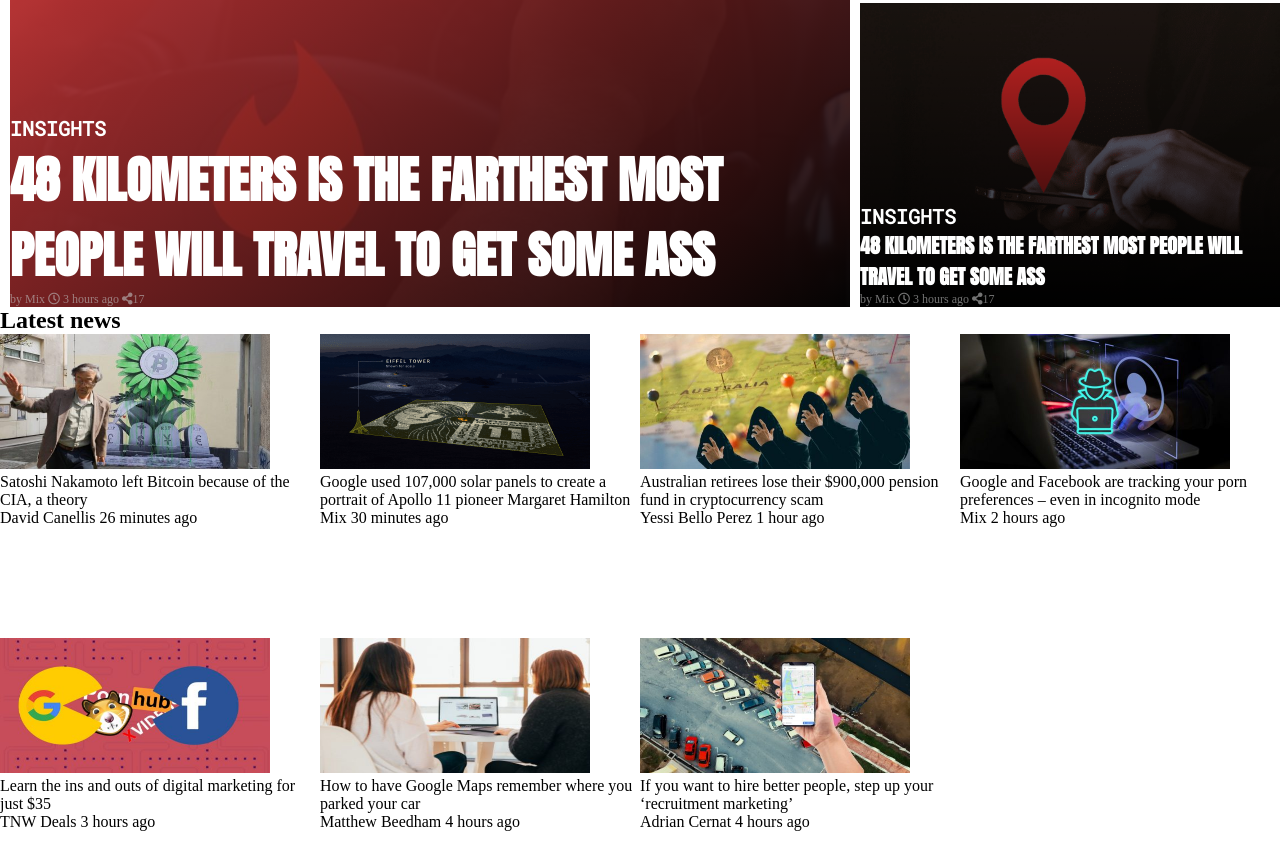
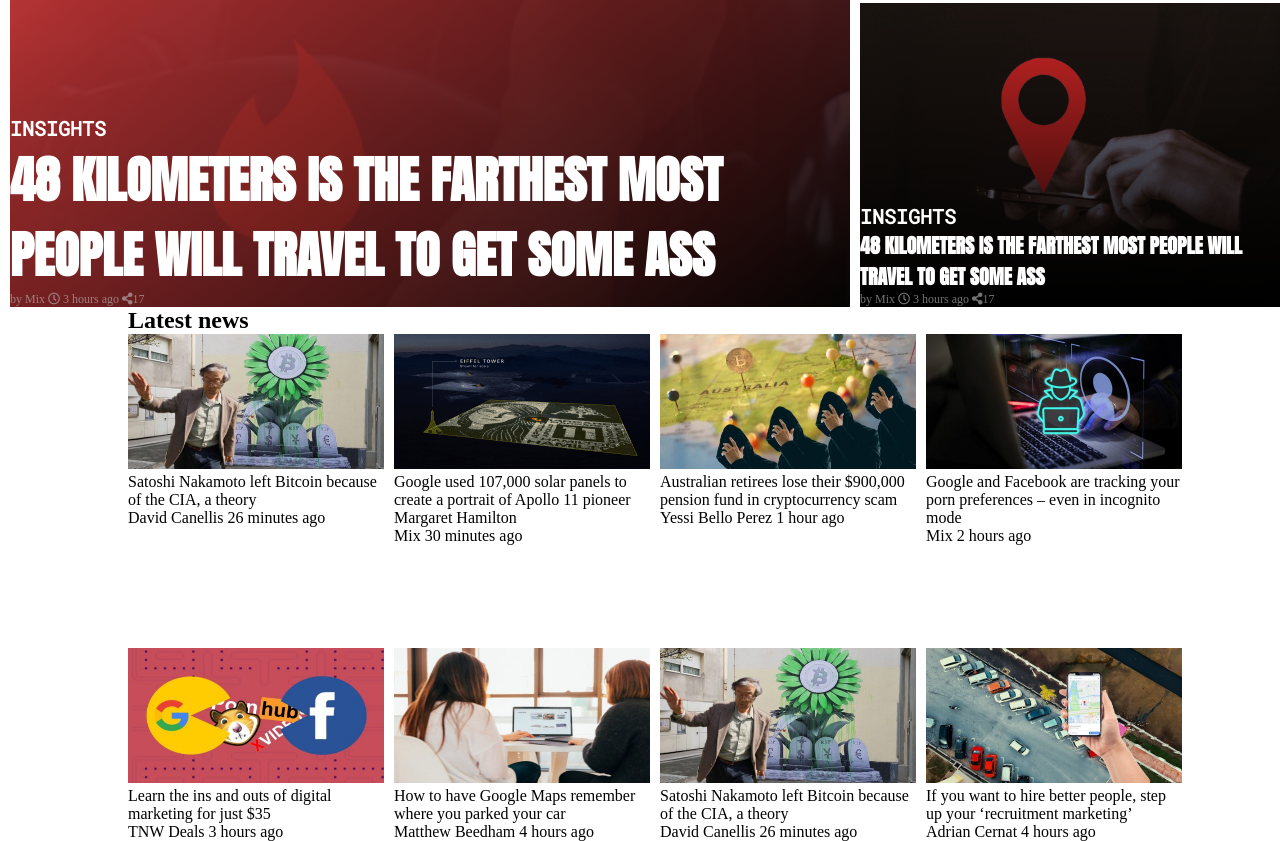
Before and after one commit to Urchmaney/Responsive-Design, a plain HTML site: page index.html in a window 1280 px wide. Shown: the part 311-1152 px from the top of the page. Drawn offline with Linux system fonts and the light colour scheme.

Commit message:
Update css for large screens

```diff
--- a/css/style.css
+++ b/css/style.css
@@ -61,43 +61,30 @@
     color: rgba(75%, 75%, 75%, 0.6);
 }
 
-
-.new-image{
-    height:135px;
+.new-image {
+    height: 135px;
     width: 270px;
 }
 
+#section-2{
+    width: 80%;
+    margin:auto;
+}
 
-
-
-
-
-
-
-
-
-
-
-
-
-
+.news-container{
+    overflow: hidden;
+}
 /*
     small screens
 */
+
 @media screen and (max-width:754px) {
     #section-1 article {
-        height: 100px;
+        height: 30vh;
+        margin-top: 10px;
+        overflow: hidden;
     }
-
 }
-
-
-
-
-
-
-
-
 /*
     medium screens
 */
@@ -121,31 +108,26 @@
     #section-1 article:nth-child(3) {
         grid-area: item3;
     }
-
-
-    #section2-article-container{
-        display:grid;
-        grid-template-columns: 1fr 1fr 1fr;
-        grid-template-rows: minmax(251px,38vh) minmax(251px,38vh);
+    #section2-article-container {
+        display: grid;
+        grid-template-columns:  repeat(3,33%);
+        grid-template-rows: minmax(251px, 38vh) minmax(251px, 38vh);
+        row-gap: 10px;
+        column-gap: 10px;
     }
 }
 
-
-
-
-
-
 /*
-Large Screen
+    Large Screen
 */
 
-
-
-@media screen and (min-width:1024px){
-    #section2-article-container{
-        display:grid;
-        grid-template-columns: 1fr 1fr 1fr 1fr;
-        grid-template-rows: minmax(251px,38vh) ;
+@media screen and (min-width:1024px) {
+    #section2-article-container {
+        display: grid;
+        grid-template-columns: repeat(4,25%) ;
+        grid-template-rows: minmax(251px, 38vh);
+        row-gap: 10px;
+        column-gap: 10px;
     }
     #section-1 .categorie {
         margin-top: 1%;
@@ -157,17 +139,5 @@
         font-size: 50px;
         font-weight: bolder;
     }
+
 }
-
-/*
-    small screens
-*/
-
-@media screen and (max-width:754px) {
-    #section-1 article {
-        height: 30vh;
-        margin-top: 10px;
-        overflow: hidden;
-
-    }
-}
--- a/index.html
+++ b/index.html
@@ -75,8 +75,6 @@
                         26 minutes ago
 
                     </p>
-
-
                 </article>
                 <article class="news-container">
                         <img class="new-image" src="images/news-img-2.jpg" alt="Image 2">
@@ -133,6 +131,18 @@
 
                         Matthew Beedham
                         4 hours ago
+
+                    </p>
+                </article>
+                <article class="news-container">
+                    <img class="new-image" src="images/news-img-1.jpg" alt="Image 1">
+                    <p>
+                        Satoshi Nakamoto left Bitcoin because of the CIA, a theory
+                    </p>
+                    <p>
+
+                        David Canellis
+                        26 minutes ago
 
                     </p>
                 </article>
```
